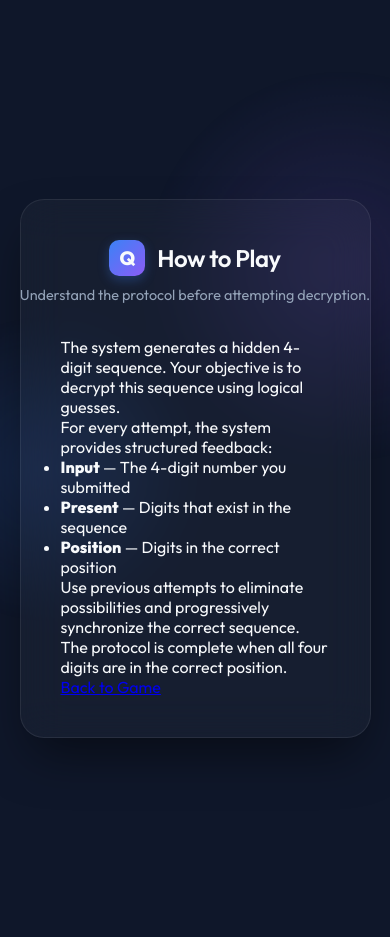
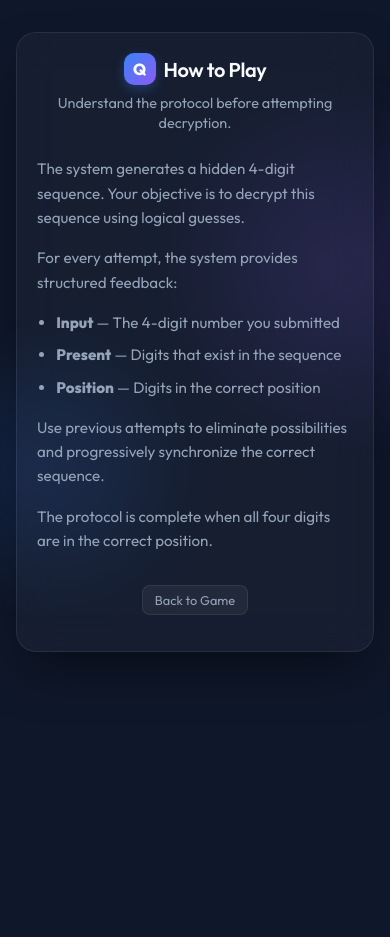
Before and after one commit to abucore/SYNC-4, a Flask app: page /how-to-play in a window 390 px wide. Run offline with Flask 3, Linux system fonts and the light colour scheme.

Commit message:
Update style1.css

```diff
--- a/static/css/style1.css
+++ b/static/css/style1.css
@@ -23,8 +23,10 @@
     display: flex;
     justify-content: center;
     align-items: center;
-    overflow: hidden;
+    overflow-y: auto;
+    overflow-x: hidden;
     position: relative;
+    padding: 1rem;
 }
 .background-mesh {
     position: fixed;
@@ -94,12 +96,12 @@
     font-size: 0.9rem;
     color: var(--text-muted);
     text-align: center;
-    white-space: nowrap;
     display: flex;
     justify-content: center;
     align-items: center;
     width: 100%;
     min-height: 1.5em;
+    line-height: 1.4;
 }
 .input-container {
     display: flex;
@@ -390,9 +392,171 @@
 input[type="number"]::-webkit-inner-spin-button,
 input[type="number"]::-webkit-outer-spin-button {
     -webkit-appearance: none;
+    appearance: none;
     margin: 0;
 }
 
 input[type="number"] {
     -moz-appearance: textfield;
 }
+.help-btn {
+    position: absolute;
+    top: 20px;
+    right: 20px;
+
+    font-size: 0.8rem;
+    padding: 6px 12px;
+
+    border: 1px solid var(--glass-border);
+    border-radius: 8px;
+
+    text-decoration: none;
+    color: var(--text-muted);
+
+    background: rgba(255, 255, 255, 0.05);
+    transition: all 0.2s ease;
+}
+
+.help-btn:hover {
+    color: var(--text-main);
+    background: rgba(255, 255, 255, 0.1);
+}
+.instruction-block {
+    font-size: 0.95rem;
+    line-height: 1.6;
+    color: var(--text-muted);
+}
+
+.instruction-block p{
+    margin-bottom: 1rem;
+}
+
+.instruction-block ul{
+    margin: 1rem 0;
+    padding-left: 1.2rem;
+}
+
+.instruction-block li{
+    margin-bottom: 0.5rem;
+}
+
+.backbuttondiv{
+    display:flex;
+    flex-direction: row;
+    justify-content: center;
+
+}
+.backbutton{
+position: absolute;
+    align-self: center;
+    font-size: 0.8rem;
+    padding: 6px 12px;
+
+    border: 1px solid var(--glass-border);
+    border-radius: 8px;
+
+    text-decoration: none;
+    color: var(--text-muted);
+
+    background: rgba(255, 255, 255, 0.05);
+    transition: all 0.2s ease;
+
+}
+.backbutton:hover{
+    color: var(--text-main);
+    background: rgba(255, 255, 255, 0.1);
+}
+
+/* Responsive Adjustments */
+@media (max-width: 1024px) {
+    .glass-card {
+        padding: 2rem;
+        gap: 1.5rem;
+    }
+}
+
+@media (max-width: 768px) {
+    body {
+        align-items: flex-start;
+        padding: 2rem 1rem;
+    }
+
+    .glass-card {
+        padding: 1.5rem;
+        border-radius: 20px;
+        width: 100%;
+        max-width: 100%;
+    }
+
+    .brand h1 {
+        font-size: 1.25rem;
+    }
+
+    .logo-icon {
+        width: 32px;
+        height: 32px;
+        font-size: 1rem;
+    }
+
+    .modern-input {
+        padding: 12px;
+        font-size: 1.1rem;
+    }
+
+    .primary-btn {
+        padding: 12px 20px;
+    }
+
+    .input-container {
+        flex-direction: column;
+        gap: 10px;
+    }
+
+    .dashboard {
+        grid-template-columns: 1fr;
+    }
+
+    .help-btn, .backbutton {
+        position: relative;
+        top: 0;
+        right: 0;
+        margin-bottom: 1rem;
+        text-align: center;
+        display: block;
+        width: fit-content;
+        margin-left: auto;
+        margin-right: auto;
+    }
+
+    .backbutton {
+        position: static;
+        margin-top: 1rem;
+    }
+
+    .history-list {
+        max-height: 180px;
+    }
+
+    .history-item {
+        font-size: 0.85rem;
+        padding: 8px 0;
+    }
+}
+
+@media (max-width: 480px) {
+    .glass-card {
+        padding: 1.25rem;
+    }
+
+    .brand {
+        gap: 8px;
+    }
+
+    h1 {
+        font-size: 1.1rem;
+    }
+
+    .modern-input {
+        letter-spacing: 2px;
+    }
+}
```
